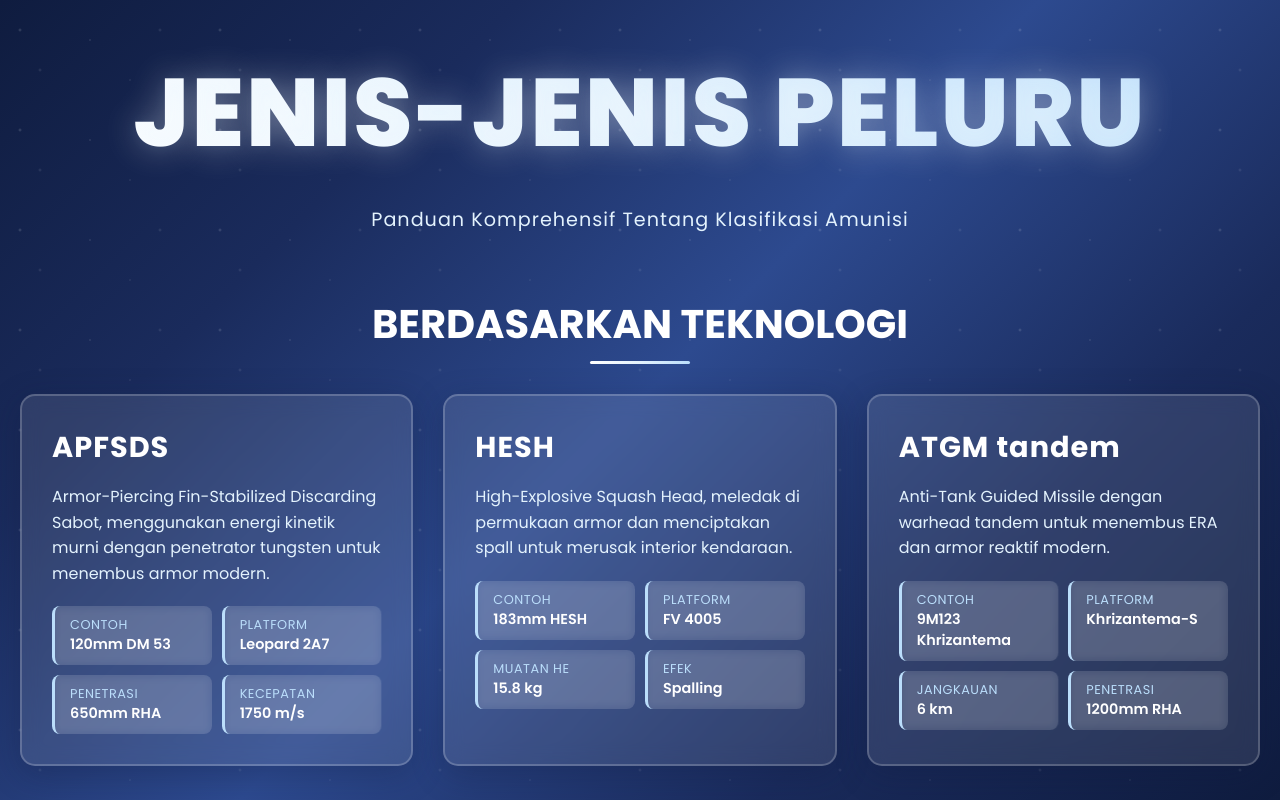
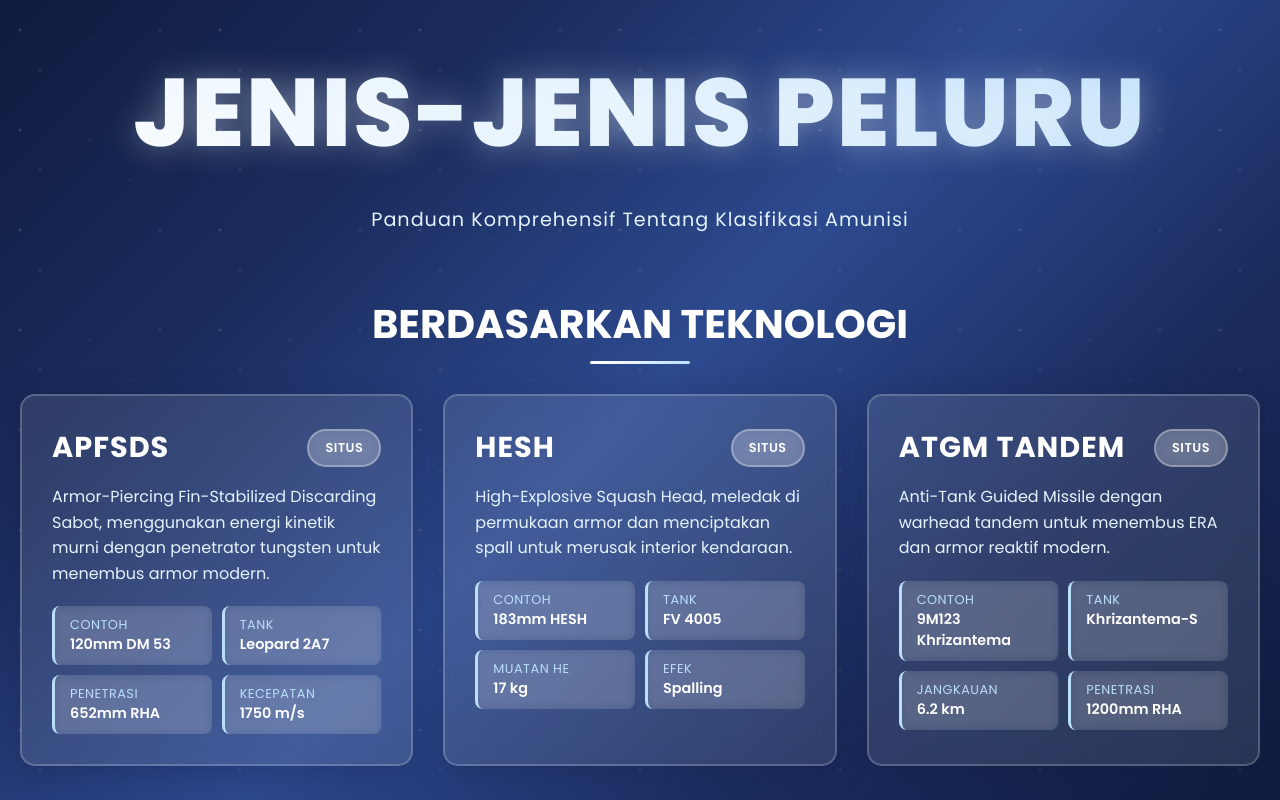
Before and after one commit to CatlazyBB/dari.wt, a plain HTML site: page index.html in a window 1280 px wide. Shown: the top 800 px of the page. Drawn offline with Linux system fonts and the light colour scheme.

Commit message:
Update index.html

```diff
--- a/index.html
+++ b/index.html
@@ -125,13 +125,47 @@
             background: rgba(255, 255, 255, 0.15);
         }
 
+        .bullet-header {
+            display: flex;
+            justify-content: space-between;
+            align-items: center;
+            margin-bottom: 15px;
+        }
+
         .bullet-title {
             font-family: "Poppins", sans-serif;
             font-size: 1.8rem;
             font-weight: 700;
             color: #ffffff;
-            margin-bottom: 15px;
             letter-spacing: 1px;
+            margin: 0;
+        }
+
+        .site-button {
+            background: rgba(255, 255, 255, 0.2);
+            color: #ffffff;
+            border: 2px solid rgba(255, 255, 255, 0.3);
+            padding: 8px 16px;
+            border-radius: 20px;
+            font-family: "Poppins", sans-serif;
+            font-weight: 600;
+            font-size: 0.8rem;
+            cursor: pointer;
+            transition: all 0.3s ease;
+            backdrop-filter: blur(10px);
+            text-transform: uppercase;
+            letter-spacing: 0.5px;
+        }
+
+        .site-button:hover {
+            background: rgba(255, 255, 255, 0.3);
+            border-color: rgba(255, 255, 255, 0.5);
+            transform: translateY(-2px);
+            box-shadow: 0 5px 15px rgba(255, 255, 255, 0.2);
+        }
+
+        .site-button:active {
+            transform: translateY(0);
         }
 
         .bullet-description {
@@ -228,7 +262,10 @@
             <h2 class="category-title">BERDASARKAN TEKNOLOGI</h2>
             <div class="grid">
                 <div class="bullet-card">
-                    <h3 class="bullet-title">APFSDS</h3>
+                    <div class="bullet-header">
+                        <h3 class="bullet-title">APFSDS</h3>
+                        <button class="site-button" onclick="window.open('https://wiki.warthunder.com/unit/germ_leopard_2a7v', '_blank')">SITUS</button>
+                    </div>
                     <p class="bullet-description">Armor-Piercing Fin-Stabilized Discarding Sabot, menggunakan energi kinetik murni dengan penetrator tungsten untuk menembus armor modern.</p>
                     <div class="bullet-specs">
                         <div class="spec-item">
@@ -236,12 +273,12 @@
                             <div class="spec-value">120mm DM 53</div>
                         </div>
                         <div class="spec-item">
-                            <div class="spec-label">Platform</div>
+                            <div class="spec-label">Tank</div>
                             <div class="spec-value">Leopard 2A7</div>
                         </div>
                         <div class="spec-item">
                             <div class="spec-label">Penetrasi</div>
-                            <div class="spec-value">650mm RHA</div>
+                            <div class="spec-value">652mm RHA</div>
                         </div>
                         <div class="spec-item">
                             <div class="spec-label">Kecepatan</div>
@@ -251,7 +288,10 @@
                 </div>
 
                 <div class="bullet-card">
-                    <h3 class="bullet-title">HESH</h3>
+                    <div class="bullet-header">
+                        <h3 class="bullet-title">HESH</h3>
+                        <button class="site-button" onclick="window.open('https://wiki.warthunder.com/unit/uk_fv4005', '_blank')">SITUS</button>
+                    </div>
                     <p class="bullet-description">High-Explosive Squash Head, meledak di permukaan armor dan menciptakan spall untuk merusak interior kendaraan.</p>
                     <div class="bullet-specs">
                         <div class="spec-item">
@@ -259,12 +299,12 @@
                             <div class="spec-value">183mm HESH</div>
                         </div>
                         <div class="spec-item">
-                            <div class="spec-label">Platform</div>
+                            <div class="spec-label">Tank</div>
                             <div class="spec-value">FV 4005</div>
                         </div>
                         <div class="spec-item">
                             <div class="spec-label">Muatan HE</div>
-                            <div class="spec-value">15.8 kg</div>
+                            <div class="spec-value">17 kg</div>
                         </div>
                         <div class="spec-item">
                             <div class="spec-label">Efek</div>
@@ -274,7 +314,10 @@
                 </div>
 
                 <div class="bullet-card">
-                    <h3 class="bullet-title">ATGM tandem</h3>
+                    <div class="bullet-header">
+                        <h3 class="bullet-title">ATGM TANDEM</h3>
+                        <button class="site-button" onclick="window.open('https://wiki.warthunder.com/unit/ussr_9p157', '_blank')">SITUS</button>
+                    </div>
                     <p class="bullet-description">Anti-Tank Guided Missile dengan warhead tandem untuk menembus ERA dan armor reaktif modern.</p>
                     <div class="bullet-specs">
                         <div class="spec-item">
@@ -282,12 +325,12 @@
                             <div class="spec-value">9M123 Khrizantema</div>
                         </div>
                         <div class="spec-item">
-                            <div class="spec-label">Platform</div>
+                            <div class="spec-label">Tank</div>
                             <div class="spec-value">Khrizantema-S</div>
                         </div>
                         <div class="spec-item">
                             <div class="spec-label">Jangkauan</div>
-                            <div class="spec-value">6 km</div>
+                            <div class="spec-value">6.2 km</div>
                         </div>
                         <div class="spec-item">
                             <div class="spec-label">Penetrasi</div>
@@ -447,7 +490,6 @@
             <p class="footer-text">
                 Informasi ini disajikan untuk tujuan edukasi dan referensi teknis.<br>
                 Penggunaan amunisi harus mematuhi hukum dan regulasi yang berlaku.
-                by:CatlazyBB (Dimas)
             </p>
         </div>
     </div>
```
